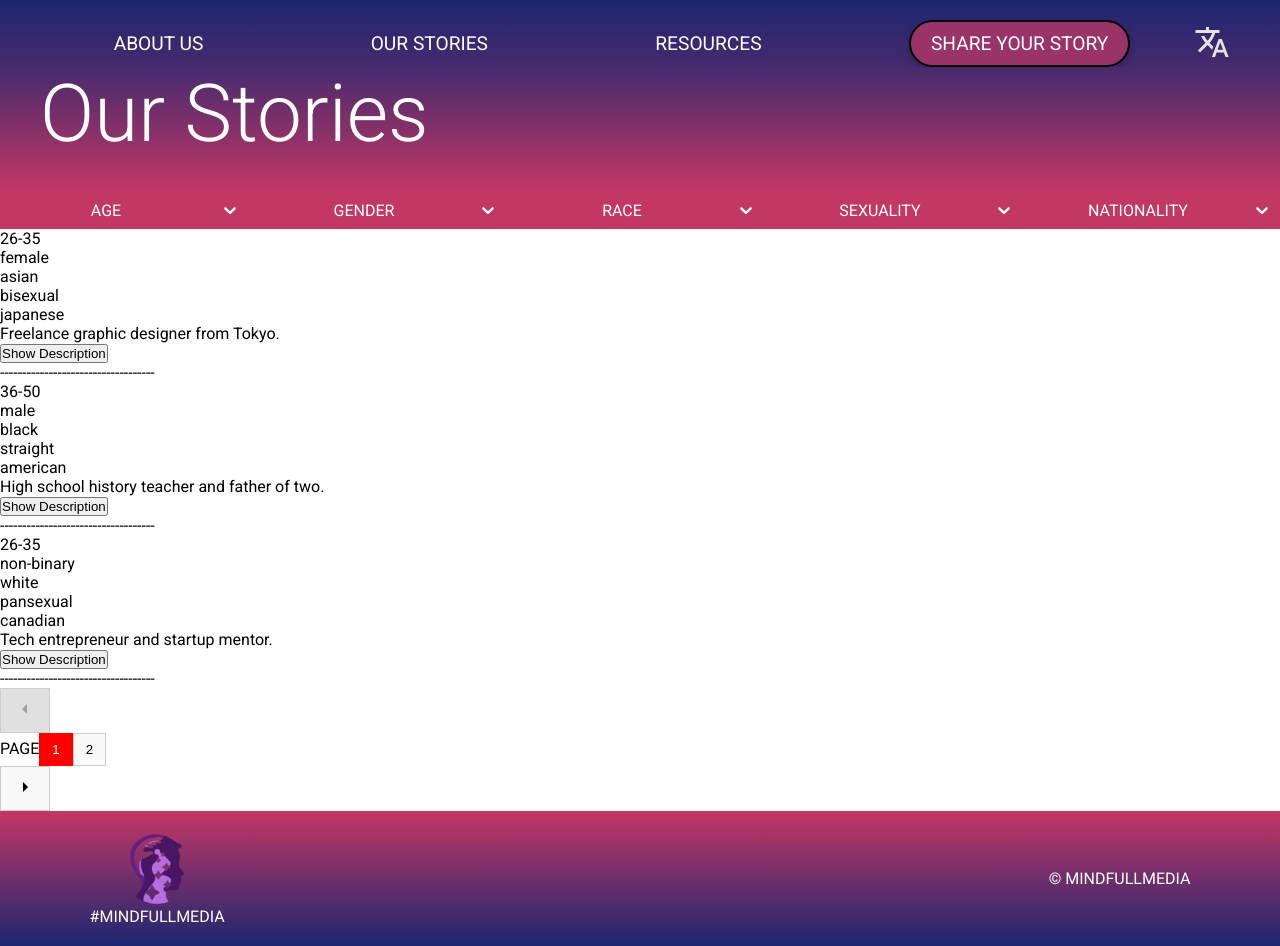
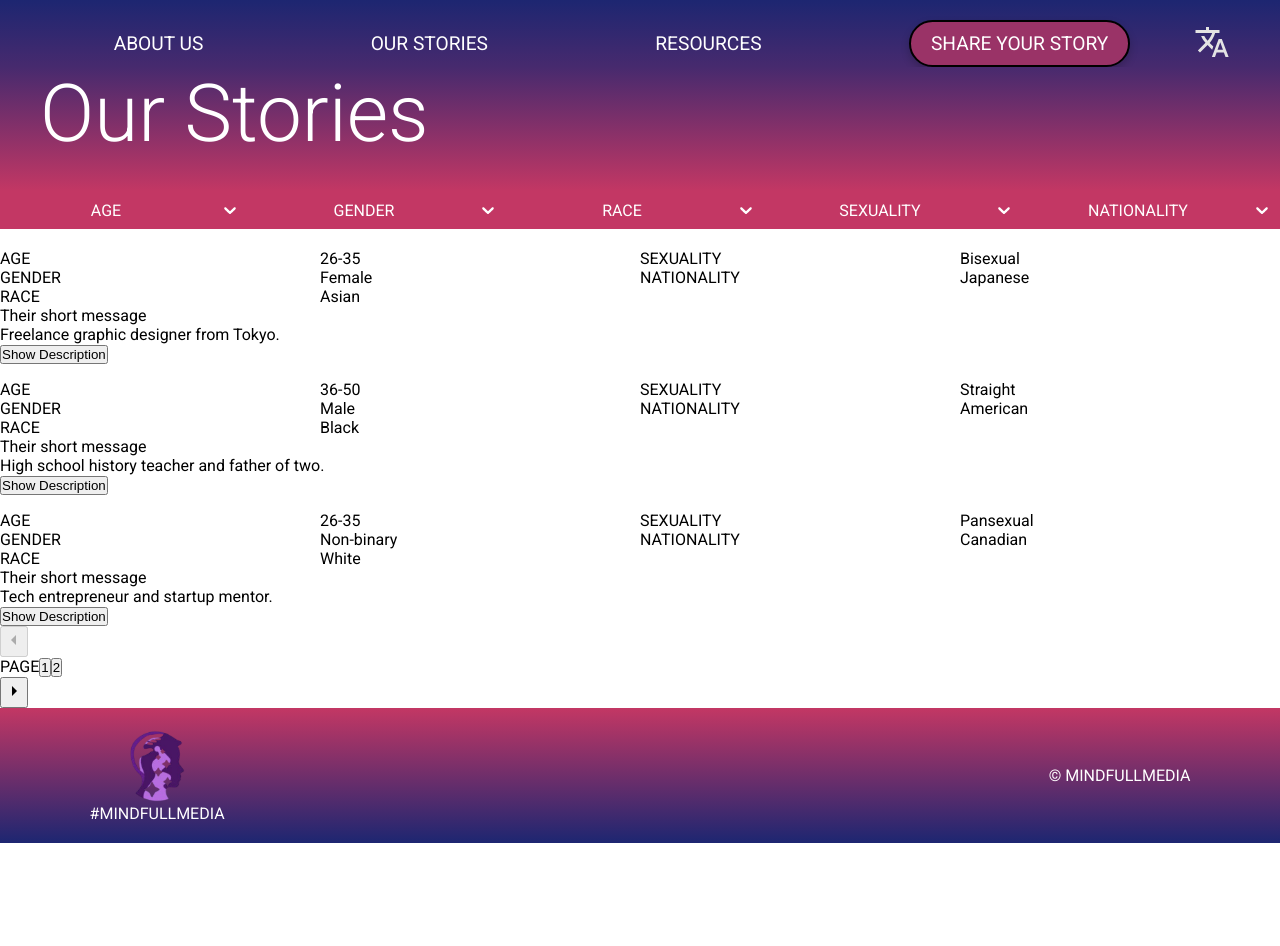
Before and after one commit to Xelo04/Mindful-Media, a React (Vite) app: page /our-stories in a window 1280 px wide. After the commit the page ends 843 px from the top, so only its background shows below. Built offline with nearby package versions, Linux system fonts and the light colour scheme.

Commit message:
Refactor FilteredStories component to improve layout and enhance accessibility; update filter values to use consistent casing

```diff
--- a/src/components/filtered-list/FilteredStories.tsx
+++ b/src/components/filtered-list/FilteredStories.tsx
@@ -100,21 +100,31 @@ const FilteredStories = ({
       <div className="stories">
         {paginatedStories.map((story) => (
           <div key={story.id} className="story">
-            <p>{story.age}</p>
-            <p>{story.gender}</p>
-            <p>{story.race}</p>
-            <p>{story.sexuality}</p>
-            <p>{story.nationality}</p>
+            <div className="info-container">
+              <p>AGE</p>
+              <p>{story.age}</p>
+              <p>SEXUALITY</p>
+              <p>{story.sexuality}</p>
+              <p>GENDER</p>
+              <p>{story.gender}</p>
+              <p>NATIONALITY</p>
+              <p>{story.nationality}</p>
+              <p>RACE</p>
+              <p>{story.race}</p>
+            </div>
+            <p>Their short message</p>
             <p>{story.shortDescription}</p>
             {visibleDescriptions.has(story.id) && (
-              <p>{story.longDescription}</p>
+              <div>
+                <p>Their story</p>
+                <p>{story.longDescription}</p>
+              </div>
             )}
             <button onClick={() => toggleDescription(story.id)}>
               {visibleDescriptions.has(story.id)
                 ? "Hide Description"
                 : "Show Description"}
             </button>
-            <p>-----------------------------------</p>
           </div>
         ))}
       </div>
--- a/src/components/filtered-list/filteredStories.scss
+++ b/src/components/filtered-list/filteredStories.scss
@@ -1,3 +1,18 @@
+.filteredlist {
+  .stories {
+    display: flex;
+    flex-direction: column;
+    gap: 16px;
+    margin-top: 20px;
+    .story {
+      .info-container {
+        display: grid;
+        grid-template-columns: 1fr 1fr 1fr 1fr;
+      }
+    }
+  }
+
+  .pagination {
     .pagination button {
       padding: 8px 12px;
       border: 1px solid #ccc;
@@ -16,3 +31,5 @@
       background-color: #e0e0e0;
       cursor: default;
     }
+  }
+}
--- a/src/data.ts
+++ b/src/data.ts
@@ -59,30 +59,30 @@ export const filtersData = {
     { value: "50+", label: "50+" },
   ],
   gender: [
-    { value: "male", label: "Male" },
-    { value: "female", label: "Female" },
-    { value: "non-binary", label: "Non-binary" },
+    { value: "Male", label: "Male" },
+    { value: "Female", label: "Female" },
+    { value: "Non-binary", label: "Non-binary" },
   ],
   race: [
-    { value: "white", label: "White" },
-    { value: "black", label: "Black" },
-    { value: "asian", label: "Asian" },
-    { value: "latino", label: "Latino" },
-    { value: "middle eastern", label: "Middle Eastern" },
+    { value: "White", label: "White" },
+    { value: "Black", label: "Black" },
+    { value: "Asian", label: "Asian" },
+    { value: "Latino", label: "Latino" },
+    { value: "Middle Eastern", label: "Middle Eastern" },
   ],
   sexuality: [
-    { value: "straight", label: "Straight" },
-    { value: "gay", label: "Gay" },
-    { value: "bisexual", label: "Bisexual" },
-    { value: "pansexual", label: "Pansexual" },
-    { value: "asexual", label: "Asexual" },
+    { value: "Straight", label: "Straight" },
+    { value: "Gay", label: "Gay" },
+    { value: "Bisexual", label: "Bisexual" },
+    { value: "Pansexual", label: "Pansexual" },
+    { value: "Asexual", label: "Asexual" },
   ],
   nationality: [
-    { value: "american", label: "American" },
-    { value: "japanese", label: "Japanese" },
-    { value: "canadian", label: "Canadian" },
-    { value: "mexican", label: "Mexican" },
-    { value: "egyptian", label: "Egyptian" },
+    { value: "American", label: "American" },
+    { value: "Japanese", label: "Japanese" },
+    { value: "Canadian", label: "Canadian" },
+    { value: "Mexican", label: "Mexican" },
+    { value: "Egyptian", label: "Egyptian" },
   ],
 };
 
@@ -90,10 +90,10 @@ export const storiesData = [
   {
     id: 1,
     age: "26-35",
-    gender: "female",
-    race: "asian",
-    sexuality: "bisexual",
-    nationality: "japanese",
+    gender: "Female",
+    race: "Asian",
+    sexuality: "Bisexual",
+    nationality: "Japanese",
     shortDescription: "Freelance graphic designer from Tokyo.",
     longDescription:
       "Aiko is a creative professional who specializes in branding and digital illustration. She enjoys traveling, minimalist design, and often volunteers for local art education programs in Japan.",
@@ -101,10 +101,10 @@ export const storiesData = [
   {
     id: 2,
     age: "36-50",
-    gender: "male",
-    race: "black",
-    sexuality: "straight",
-    nationality: "american",
+    gender: "Male",
+    race: "Black",
+    sexuality: "Straight",
+    nationality: "American",
     shortDescription: "High school history teacher and father of two.",
     longDescription:
       "Marcus has been teaching for over 15 years and is passionate about making history accessible and engaging for all students. Outside of school, he coaches youth basketball and writes historical fiction.",
@@ -112,10 +112,10 @@ export const storiesData = [
   {
     id: 3,
     age: "26-35",
-    gender: "non-binary",
-    race: "white",
-    sexuality: "pansexual",
-    nationality: "canadian",
+    gender: "Non-binary",
+    race: "White",
+    sexuality: "Pansexual",
+    nationality: "Canadian",
     shortDescription: "Tech entrepreneur and startup mentor.",
     longDescription:
       "Jordan founded their first company at age 23 and now works as a mentor for tech startups in Vancouver. They advocate for inclusive innovation and enjoy hiking in British Columbia's forests.",
@@ -123,10 +123,10 @@ export const storiesData = [
   {
     id: 4,
     age: "19-25",
-    gender: "male",
-    race: "latino",
-    sexuality: "gay",
-    nationality: "mexican",
+    gender: "Male",
+    race: "Latino",
+    sexuality: "Gay",
+    nationality: "Mexican",
     shortDescription: "Aspiring actor with a passion for musical theatre.",
     longDescription:
       "Diego moved to Mexico City to pursue his acting career and has performed in several local productions. He's a classically trained singer and hopes to one day appear on Broadway.",
@@ -134,10 +134,10 @@ export const storiesData = [
   {
     id: 5,
     age: "26-35",
-    gender: "female",
-    race: "middle eastern",
-    sexuality: "asexual",
-    nationality: "egyptian",
+    gender: "Female",
+    race: "Middle Eastern",
+    sexuality: "Asexual",
+    nationality: "Egyptian",
     shortDescription: "Software engineer and open-source contributor.",
     longDescription:
       "Leila specializes in backend development and is an advocate for women in STEM. She contributes to open-source projects and runs a mentorship program for young girls interested in coding in Cairo.",
```
Lines whose indentation alone changed are shown as unchanged.
